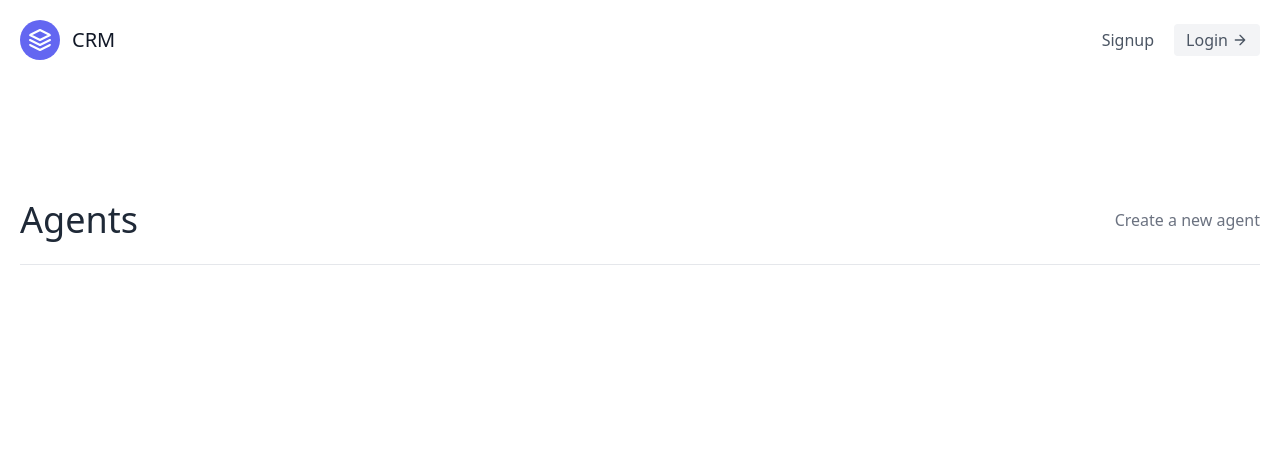
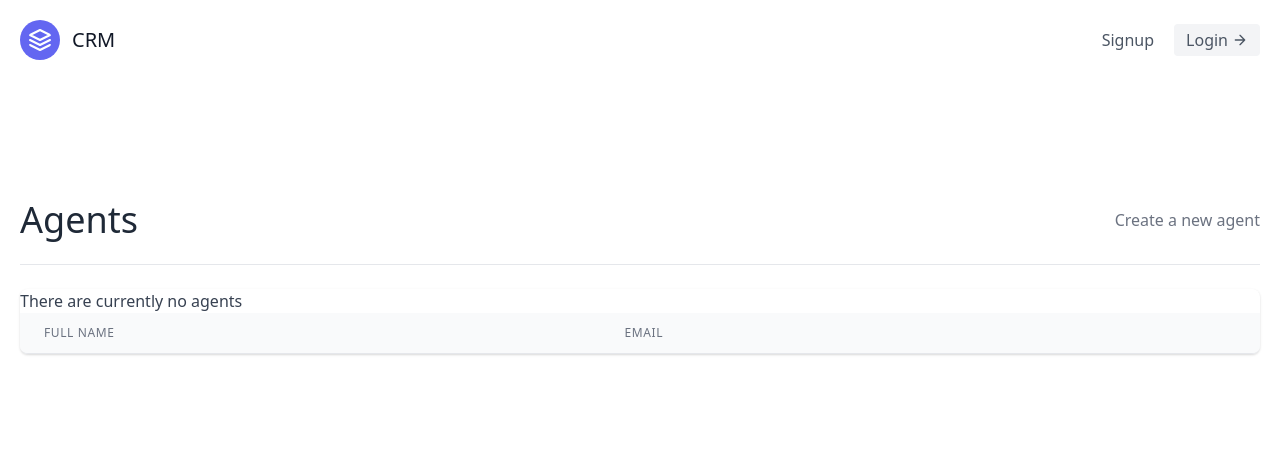
Before and after one commit to DimitarHaralampiev/CRM, a Django app: template agents/templates/agents/agent_list.html in a window 1280 px wide. Shown: the top 449 px of the page. Run offline with Django 4.2, Linux system fonts and the light colour scheme; the template is opened without the code that fills it, so the values that code supplies are empty; parts of the project's set-up code (start-up, migrations or seed data) failed here and were passed over; some libraries are stand-ins or nearby versions.

Commit message:
refactor: Refactor code

```diff
--- a/agents/templates/agents/agent_list.html
+++ b/agents/templates/agents/agent_list.html
@@ -1,45 +1,66 @@
-{% extends 'base.html' %}
+{% extends "base.html" %}
 
 {% block content %}
-    <section class="text-gray-600 body-font">
+    <section class="text-gray-700 body-font">
         <div class="container px-5 py-24 mx-auto flex flex-wrap">
             <div class="w-full mb-6 py-6 flex justify-between items-center border-b border-gray-200">
                 <div>
                     <h1 class="text-4xl text-gray-800">Agents</h1>
                 </div>
                 <div>
-                    <a class="text-gray-500 hover:text-blue-500" href="{% url 'leads:agent-create' %}">Create a new
+                    <a class="text-gray-500 hover:text-blue-500" href="{% url 'agents:agent-create' %}">Create a new
                         agent</a>
                 </div>
             </div>
-            <div class="flex flex-wrap -m-4">
-                {% for agent in object_list %}
-                    <div class="p-4 lg:w-1/2 md:w-full">
-                        <div class="flex border-2 rounded-lg border-gray-200 border-opacity-50 p-8 sm:flex-row flex-col">
-                            <div class="w-16 h-16 sm:mr-8 sm:mb-0 mb-4 inline-flex items-center justify-center rounded-full bg-indigo-100 text-indigo-500 flex-shrink-0">
-                                <svg fill="none" stroke="currentColor" stroke-linecap="round" stroke-linejoin="round"
-                                     stroke-width="2" class="w-8 h-8" viewBox="0 0 24 24">
-                                    <path d="M22 12h-4l-3 9L9 3l-3 9H2"></path>
-                                </svg>
-                            </div>
-                            <div class="flex-grow">
-                                <h2 class="text-gray-900 text-lg title-font font-medium mb-3">{{ agent.user.username }}</h2>
-                                <p class="leading-relaxed text-base">Blue bottle crucifix vinyl post-ironic four dollar
-                                    toast vegan taxidermy. Gastropub indxgo juice poutine.</p>
-                                <a href="{% url 'agents:agent-detail' agent.pk %}"
-                                   class="mt-3 text-indigo-500 inline-flex items-center">View this agent
-                                    <svg fill="none" stroke="currentColor" stroke-linecap="round"
-                                         stroke-linejoin="round"
-                                         stroke-width="2" class="w-4 h-4 ml-2" viewBox="0 0 24 24">
-                                        <path d="M5 12h14M12 5l7 7-7 7"></path>
-                                    </svg>
-                                </a>
-                            </div>
+
+            <div class="flex flex-col w-full">
+                <div class="-my-2 overflow-x-auto sm:-mx-6 lg:-mx-8">
+                    <div class="py-2 align-middle inline-block min-w-full sm:px-6 lg:px-8">
+                        <div class="shadow overflow-hidden border-b border-gray-200 sm:rounded-lg">
+                            <table class="min-w-full divide-y divide-gray-200">
+                                <thead class="bg-gray-50">
+                                <tr>
+                                    <th scope="col"
+                                        class="px-6 py-3 text-left text-xs font-medium text-gray-500 uppercase tracking-wider">
+                                        Full Name
+                                    </th>
+                                    <th scope="col"
+                                        class="px-6 py-3 text-left text-xs font-medium text-gray-500 uppercase tracking-wider">
+                                        Email
+                                    </th>
+                                    <th scope="col" class="relative px-6 py-3">
+                                        <span class="sr-only">Edit</span>
+                                    </th>
+                                </tr>
+                                </thead>
+                                <tbody>
+                                {% for agent in object_list %}
+                                    <tr class="bg-white">
+                                        <td class="px-6 py-4 whitespace-nowrap text-sm font-medium text-gray-900">
+                                            {{ agent.user.first_name }} {{ agent.user.last_name }}
+                                        </td>
+                                        <td class="px-6 py-4 whitespace-nowrap text-sm text-gray-500">
+                                            {{ agent.user.email }}
+                                        </td>
+                                        <td class="px-6 py-4 whitespace-nowrap text-right text-sm font-medium">
+                                            <a href="{% url 'agents:agent-update' agent.pk %}"
+                                               class="text-indigo-600 hover:text-indigo-900">
+                                                Edit
+                                            </a>
+                                        </td>
+                                    </tr>
+                                {% empty %}
+
+                                    <p>There are currently no agents</p>
+
+                                {% endfor %}
+                                </tbody>
+                            </table>
                         </div>
                     </div>
-                {% endfor %}
+                </div>
             </div>
-        </div>
+
         </div>
     </section>
-{% endblock %}
+{% endblock content %}
```
Also changed, not shown: agents/templates/agents/agent_delete.html (+18 -9 lines), agents/templates/agents/agent_detail.html (+16 -44 lines), agents/templates/agents/agent_update.html (+13 -11 lines).
